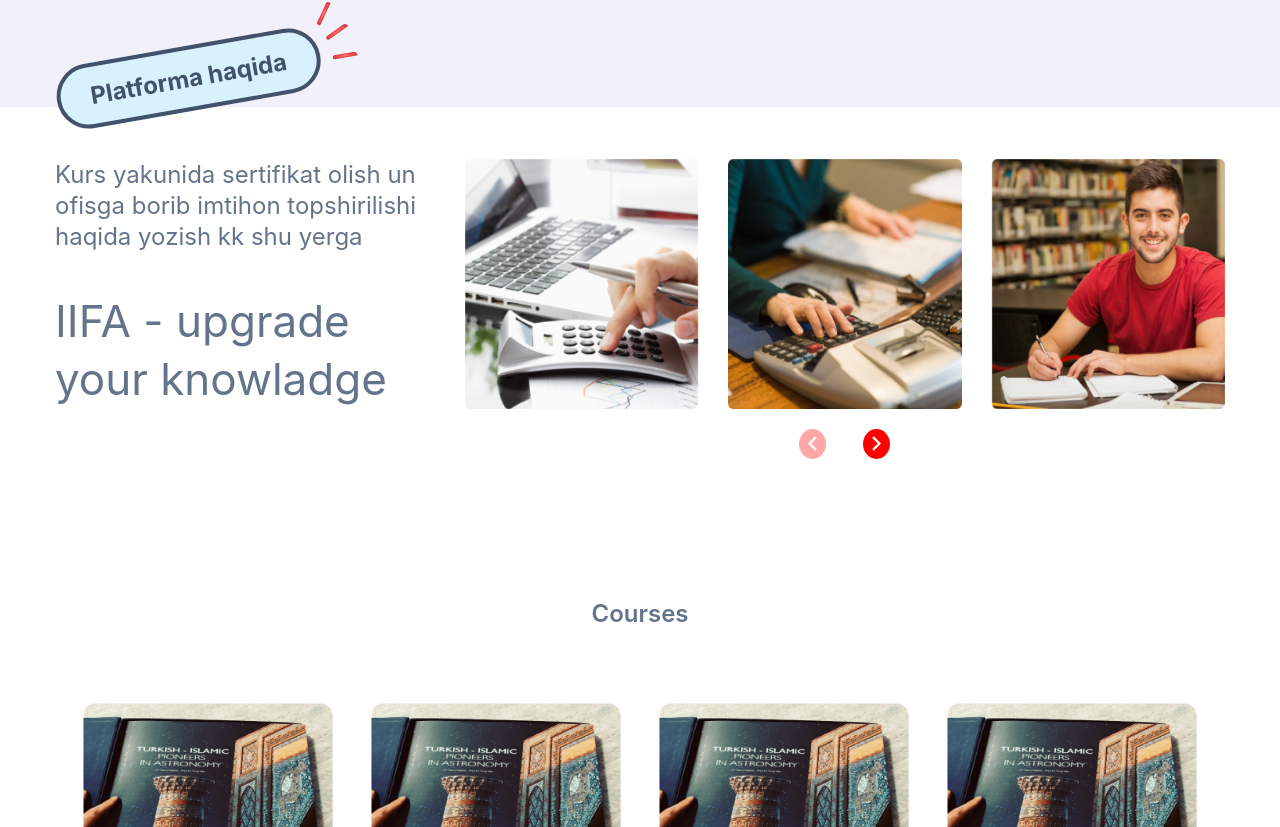
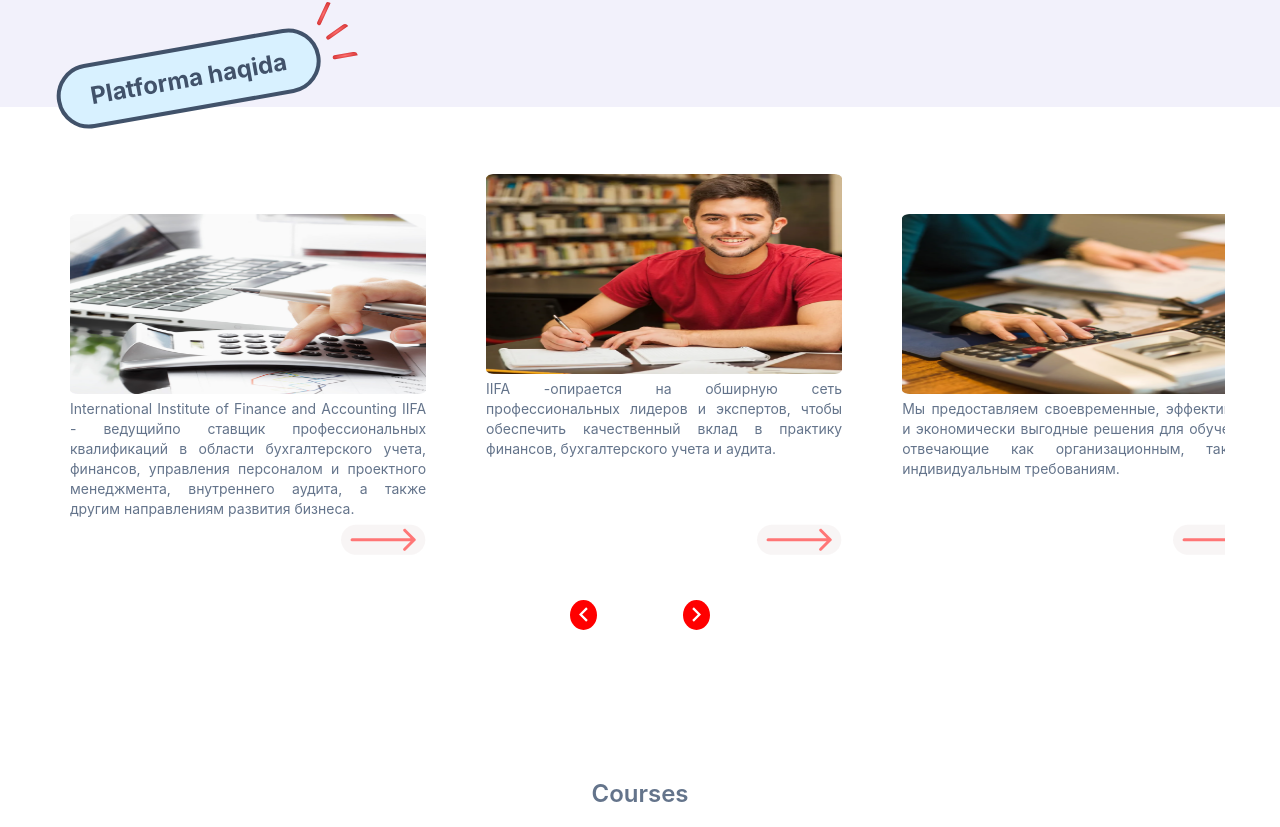
Before and after one commit to SanjarbekH02/IIFAudit, a React (Create React App) app: page / in a window 1280 px wide. Shown: the part 693-1520 px from the top of the page. Built offline with nearby package versions, Linux system fonts and the light colour scheme.

Commit message:
added swiper

```diff
--- a/src/Components/Swiper/Slider.css
+++ b/src/Components/Swiper/Slider.css
@@ -22,7 +22,7 @@
 
 .swiper-img{
   width: 100%!important;
-  height: 100%!important;
+  height: 50%!important;
   cursor: pointer;
 }
 
@@ -106,6 +106,30 @@
   cursor: pointer;
 }
 
+.swiper-box{
+  display: flex!important;
+  align-items: flex-start!important;
+}
+
+.swiper-slide{
+  padding: 15px;
+  display: flex;
+  flex-direction: column;
+  background-color: white;
+  justify-content: flex-start;
+  height: 370px;
+  width: 33%!important;
+  border-radius: 8px;
+}
+
+.swiper-slide-desc{
+  font-family: Inter;
+  font-weight: 400;
+  font-size: 14px;
+  color: #64748B;
+  padding: 10px 0;
+}
+
 @media only screen and (max-width: 550px){
 
   .swiper-slide {
--- a/src/Components/Swiper/Slider.jsx
+++ b/src/Components/Swiper/Slider.jsx
@@ -8,8 +8,6 @@ import 'swiper/css/pagination';
 import 'swiper/css/navigation';
 
 import './Slider.css';
-
-// import required modules
 import { Pagination, Navigation } from 'swiper/modules';
 
 export default function App() {
@@ -18,13 +16,10 @@ export default function App() {
   const [currentImage, setCurrentImage] = useState('');
   const certtificateImages = [Cert1, Cert2, Cert3, Cert1]
 
-  // Function to open modal
   const openModal = (imageSrc) => {
     setCurrentImage(imageSrc);
     setIsModalOpen(true);
   };
-
-  // Function to close modal
   const closeModal = () => {
     setIsModalOpen(false);
     setCurrentImage('');
@@ -35,29 +30,29 @@ export default function App() {
       <Swiper
         onSwiper={setSwiperRef}
         slidesPerView={3}
-        centeredSlides={false}
+        centeredSlides={true}
         spaceBetween={30}
         pagination={{
           type: 'fraction',
         }}
         navigation={true}
         modules={[Navigation]}
-        className="mySwiper"
+        className="mySwiper swiper-box"
       >
         {certtificateImages.map((image, index) => (
-          <SwiperSlide key={index} className='swiper-slide'>
+          <SwiperSlide key={index} className="swiper-slide">
             <img
-              className='swiper-img'
+              className="swiper-img"
               src={image}
               alt={`certificate ${index + 1}`}
-              onClick={() => openModal(image)} // Open modal on click
+               onClick={() => openModal(image)} // Open modal on click
               style={{ cursor: 'pointer' }}
             />
+            <p className="swiper-slide-desc">Kurs yakunida sertifikat olish un ofisga borib imtihon topshirilishi haqida yozish kk shu yerga </p>
           </SwiperSlide>
         ))}
       </Swiper>
 
-      {/* Modal */}
       {isModalOpen && (
         <div className="modal" onClick={closeModal}>
           <div className="modal-content" onClick={(e) => e.stopPropagation()}>
--- a/src/Pages/Home/Home.css
+++ b/src/Pages/Home/Home.css
@@ -102,6 +102,7 @@
     width: 100%;
     display: flex;
     justify-content: space-between;
+    align-items: center;
     margin-top: 50px;
     margin-bottom: 100px;
 }
@@ -168,6 +169,10 @@
     width: 65%;
 }
 
+.knowledge-top{
+    width: 100%;
+}
+
 .adventages {
     width: 100%;
     display: flex;
@@ -210,6 +215,54 @@
     width: 80%;
     margin-left: auto;
 }
+
+.swiper-wrapper{
+    display: flex!important;
+    align-items: flex-end!important;
+}
+
+.swiper-slider{
+    flex-direction: column;
+    justify-content: flex-start!important;
+    padding: 15px;
+    background-color: white;
+    width: 31%!important;
+    height: 390px!important;
+    border-radius: 7px;
+}
+
+.swipers-image{
+    width: 100%;
+    height: 50%!important;
+}
+
+.slide-desc{
+    font-family: Inter;
+    font-weight: 400;
+    font-size: 14px;
+    color: #64748B;
+    line-height: 20px;
+    padding: 5px 0;
+    text-align: justify;
+}
+
+.to-right{
+    margin-top: auto;
+    margin-left: auto;
+    padding-bottom: 15px;
+}
+
+.swiper-slider {
+    transform: scale(0.8);
+    transition: transform 0.8s ease;
+}
+
+.swiper-slide-active  {
+    width: 36%!important;
+    height: 430px!important;
+    transition: 0.8s ease;
+}
+
 
 @media only screen and (max-width: 550px) {
     .header {
--- a/src/Pages/Home/Home.jsx
+++ b/src/Pages/Home/Home.jsx
@@ -10,6 +10,7 @@ import Slider from '../../Components/Swiper/Slider'
 import Image1 from '../../images/image1.png'
 import Image2 from '../../images/image2.png'
 import Image3 from '../../images/image3.png'
+import ToLeftImg from '../../images/strelka.png'
 
 
 import 'swiper/css';
@@ -20,7 +21,12 @@ import { Pagination, Navigation } from 'swiper/modules';
 const Home = () => {
 
     const [swiperRef, setSwiperRef] = useState(null)
-    const certtificateImages = [Image1, Image2, Image3, Image1, Image2]
+    const certtificateImages = [
+        { img: Image1, desc: "International Institute of Finance and Accounting IIFA - ведущийпо ставщик профессиональных квалификаций в области бухгалтерского учета, финансов, управления персоналом и проектного менеджмента, внутреннего аудита, а также другим направлениям развития бизнеса." },
+        { img: Image3, desc: "IIFA -опирается на обширную сеть профессиональных лидеров и экспертов, чтобы обеспечить качественный вклад в практику финансов, бухгалтерского учета и аудита. " },
+        { img: Image2, desc: "Мы предоставляем своевременные, эффективные и экономически выгодные решения для обучения, отвечающие как организационным, так и индивидуальным требованиям." },
+        { img: Image3, desc: "IIFA -опирается на обширную сеть профессиональных лидеров и экспертов, чтобы обеспечить качественный вклад в практику финансов, бухгалтерского учета и аудита. " },
+    ]
     return (
         <div>
             <div className='container'>
@@ -38,32 +44,33 @@ const Home = () => {
                 </div>
 
                 <div className="knowledge">
-                    <div className="knowledge-block">
-                        <p className="knowledge-desc">Kurs yakunida sertifikat olish un ofisga borib imtihon topshirilishi haqida yozish kk shu yerga </p>
-                        <h2 className="knowledge-title">IIFA - upgrade your knowladge</h2>
-                    </div>
-                    <div className="knowledge-right">
+                    <div className="knowledge-top">
                         <div className='swiper-block'>
                             <Swiper
                                 onSwiper={setSwiperRef}
                                 slidesPerView={3}
-                                centeredSlides={false}
+                                centeredSlides={true}
+                                initialSlide={Math.floor(certtificateImages.length / 2 - 1)}
                                 spaceBetween={30}
                                 pagination={{
                                     type: 'fraction',
                                 }}
                                 navigation={true}
                                 modules={[Navigation]}
-                                className="mySwiper"
+                                className="mySwiper swiper-block"
                             >
                                 {certtificateImages.map((image, index) => (
-                                    <SwiperSlide key={index} className='swiper-slide'>
+                                    <SwiperSlide key={index} className='swiper-slide swiper-slider'>
                                         <img
-                                            className='swiper-img'
-                                            src={image}
+                                            className='swipers-image'
+                                            src={image.img}
                                             alt={`certificate ${index + 1}`}
                                             style={{ cursor: 'pointer' }}
                                         />
+                                        <p className="slide-desc">{image.desc}</p>
+                                        <div className="to-right">
+                                            <img src={ToLeftImg} alt="" />
+                                        </div>
                                     </SwiperSlide>
                                 ))}
                             </Swiper>
```
Also changed, not shown: src/images/strelka.png (added).
